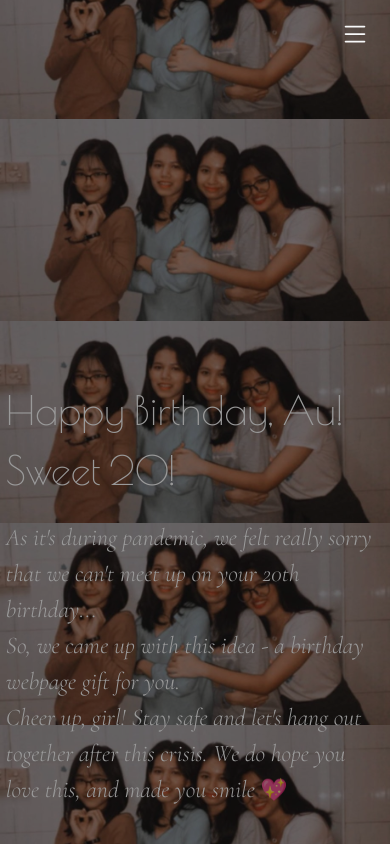
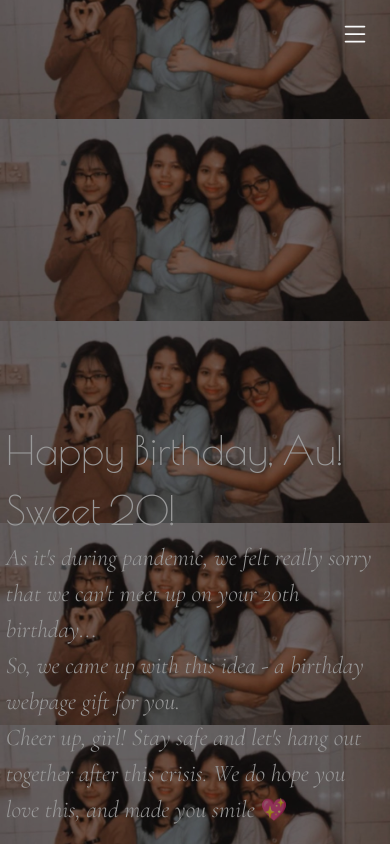
Before and after one commit to tweltar/hnin-au-bd, a React (Create React App) app: page /#/ in a window 390 px wide. Built offline with nearby package versions, Linux system fonts and the light colour scheme; a web font is replaced by a local one.

Commit message:
Add style of About for mobile view

```diff
--- a/src/css/HomePage.css
+++ b/src/css/HomePage.css
@@ -33,4 +33,9 @@
   .Title {
     font-size: 250%;
   }
+
+  .About {
+    padding: 0 1.5vw;
+    font-size: 150%;
+  }
 }
```
